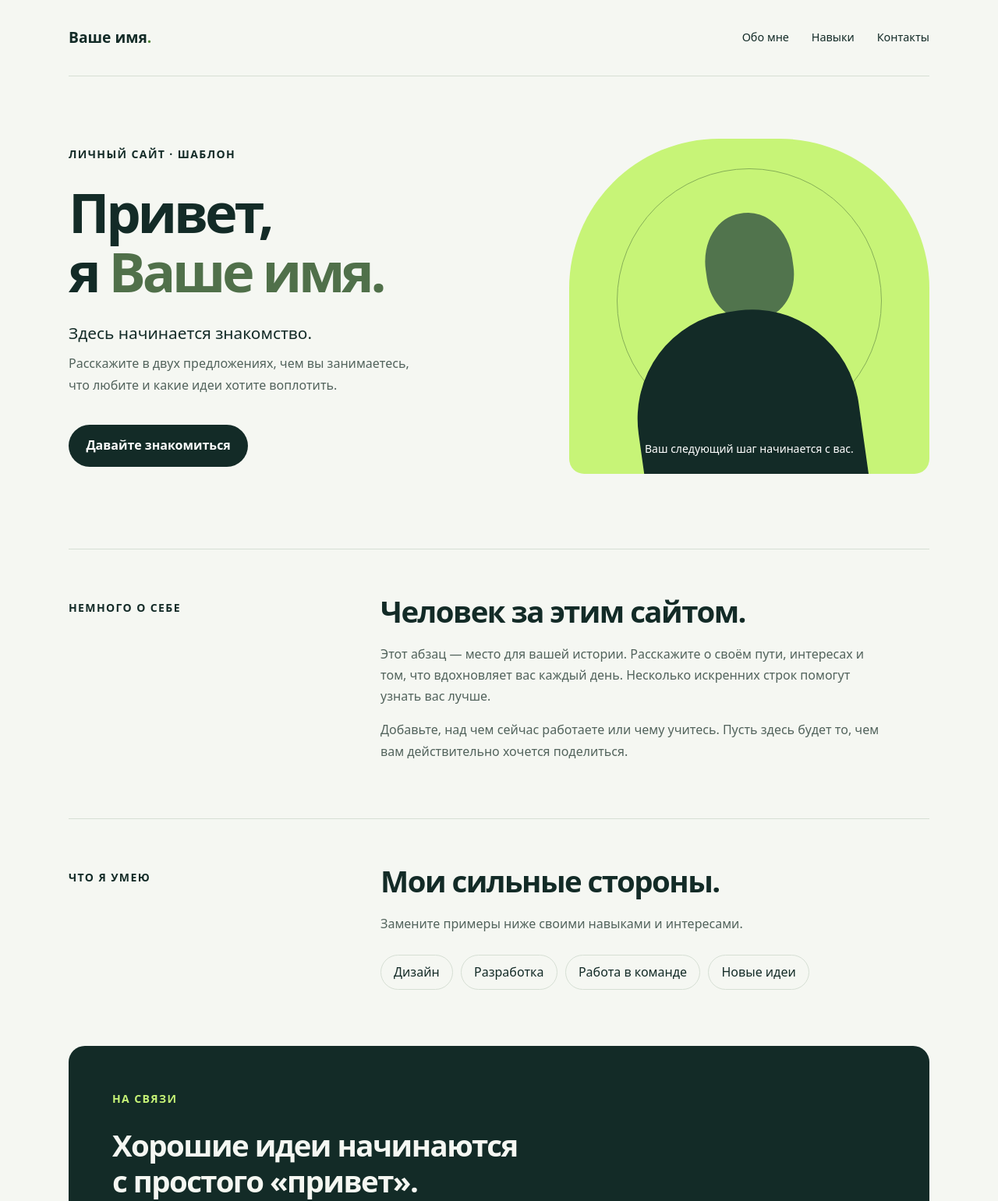
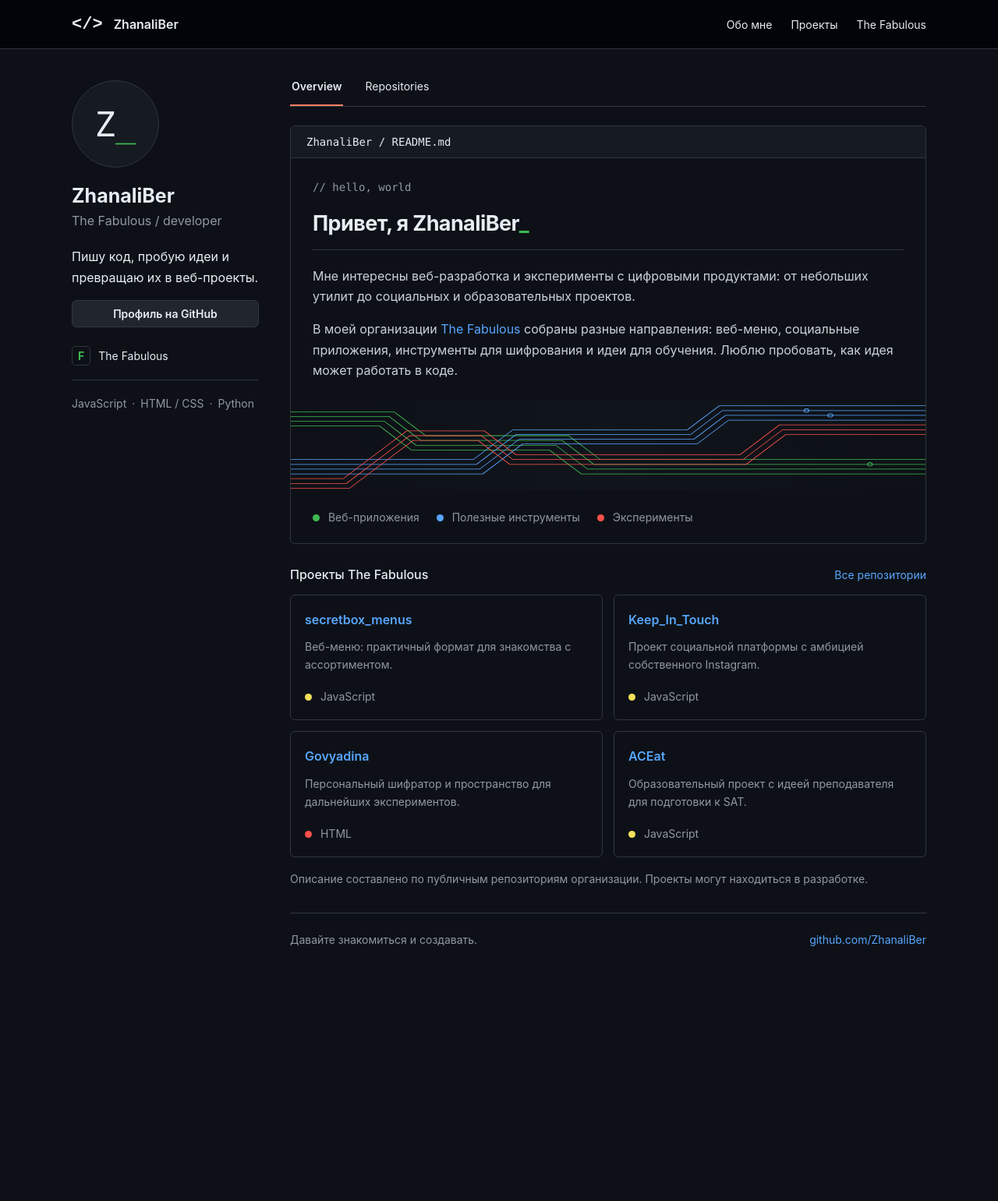
Before and after one commit to ZhanaliBer/Personal_WEBSITE, a plain HTML site: page index.html in a window 1280 px wide. Shown: the top 1541 px of the page at 78% size. After the commit the page ends 1275 px from the top, so only its background shows below. Drawn offline with Linux system fonts and the light colour scheme.

Commit message:
Simplify design with GitHub styling and circuit lines

```diff
--- a/index.html
+++ b/index.html
@@ -3,71 +3,48 @@
 <head>
   <meta charset="UTF-8">
   <meta name="viewport" content="width=device-width, initial-scale=1.0">
-  <meta name="description" content="Персональный сайт-визитка: обо мне, мои навыки и контакты.">
-  <meta name="theme-color" content="#132b27">
-  <title>Ваше имя — личный сайт</title>
+  <meta name="description" content="ZhanaliBer — веб-разработка, эксперименты и проекты в The Fabulous.">
+  <meta name="theme-color" content="#0d1117">
+  <title>ZhanaliBer · Personal website</title>
   <link rel="stylesheet" href="styles.css">
 </head>
 <body>
-  <a class="skip-link" href="#main">К содержимому</a>
-  <div class="page">
-    <header class="header">
-      <a class="brand" href="#home" aria-label="На главную">Ваше имя<span>.</span></a>
-      <nav aria-label="Основная навигация">
-        <a href="#about">Обо мне</a>
-        <a href="#skills">Навыки</a>
-        <a href="#contact">Контакты</a>
-      </nav>
-    </header>
-
+  <a class="skip" href="#main">К содержимому</a>
+  <header><div class="header-inner"><a class="brand" href="https://github.com/ZhanaliBer"><span class="code-mark">&lt;/&gt;</span> ZhanaliBer</a><nav aria-label="Навигация"><a href="#about">Обо мне</a><a href="#projects">Проекты</a><a href="https://github.com/The-Fabulous">The Fabulous</a></nav></div></header>
+  <div class="layout">
+    <aside class="profile">
+      <div class="avatar" aria-hidden="true">Z<span>_</span></div>
+      <h1>ZhanaliBer</h1><p class="handle">The Fabulous / developer</p>
+      <p>Пишу код, пробую идеи и превращаю их в веб-проекты.</p>
+      <a class="button" href="https://github.com/ZhanaliBer">Профиль на GitHub</a>
+      <a class="org" href="https://github.com/The-Fabulous"><span class="org-icon">F</span> The Fabulous</a>
+      <div class="stack"><span>JavaScript</span><span>HTML / CSS</span><span>Python</span></div>
+    </aside>
     <main id="main">
-      <section class="hero" id="home" aria-labelledby="hero-title">
-        <div class="hero-copy">
-          <p class="eyebrow">Личный сайт · Шаблон</p>
-          <h1 id="hero-title">Привет,<br>я <span>Ваше имя.</span></h1>
-          <p class="intro">Здесь начинается знакомство.</p>
-          <p class="description">Расскажите в двух предложениях, чем вы занимаетесь, что любите и какие идеи хотите воплотить.</p>
-          <a class="button" href="#contact">Давайте знакомиться</a>
-        </div>
-        <div class="portrait" role="img" aria-label="Место для вашей фотографии: абстрактный силуэт человека">
-          <span class="portrait-orbit"></span>
-          <span class="portrait-head"></span>
-          <span class="portrait-body"></span>
-          <span class="portrait-caption">Ваш следующий шаг начинается с вас.</span>
+      <div class="tabs"><a class="active" href="#about">Overview</a><a href="#projects">Repositories</a></div>
+      <section class="readme" id="about" aria-labelledby="intro-title">
+        <div class="file-label">ZhanaliBer / README.md</div>
+        <div class="readme-content"><p class="muted mono">// hello, world</p><h2 id="intro-title">Привет, я ZhanaliBer<span class="cursor">_</span></h2>
+        <p>Мне интересны веб-разработка и эксперименты с цифровыми продуктами: от небольших утилит до социальных и образовательных проектов.</p>
+        <p>В моей организации <a href="https://github.com/The-Fabulous">The Fabulous</a> собраны разные направления: веб-меню, социальные приложения, инструменты для шифрования и идеи для обучения. Люблю пробовать, как идея может работать в коде.</p>
+        <div class="wiring" aria-hidden="true"><svg viewBox="0 0 800 150" preserveAspectRatio="none" fill="none" stroke-width="1">
+          <g stroke="#3fb950"><path d="M0 20H130L170 60H350L390 100H800"/><path d="M0 28H124L164 68H342L382 108H800"/><path d="M0 36H118L158 76H334L374 116H800"/><path d="M0 44H112L152 84H326L366 124H800"/></g>
+          <g stroke="#58a6ff"><path d="M0 100H230L280 50H500L540 10H800"/><path d="M0 108H234L284 58H504L544 18H800"/><path d="M0 116H238L288 66H508L548 26H800"/><path d="M0 124H242L292 74H512L552 34H800"/></g>
+          <g stroke="#f85149"><path d="M0 140H70L150 60H240L280 100H570L620 50H800"/><path d="M0 148H74L154 68H236L276 108H574L624 58H800"/><path d="M0 132H66L146 52H244L284 92H566L616 42H800"/></g>
+          <g stroke="#58a6ff"><circle cx="650" cy="18" r="3"/><circle cx="680" cy="26" r="3"/></g><g stroke="#3fb950"><circle cx="730" cy="108" r="3"/></g>
+        </svg></div>
+        <div class="notes"><span><i class="dot green"></i> Веб-приложения</span><span><i class="dot blue"></i> Полезные инструменты</span><span><i class="dot red"></i> Эксперименты</span></div>
         </div>
       </section>
-
-      <section class="about section" id="about" aria-labelledby="about-title">
-        <p class="eyebrow">Немного о себе</p>
-        <div>
-          <h2 id="about-title">Человек за этим сайтом.</h2>
-          <p>Этот абзац — место для вашей истории. Расскажите о своём пути, интересах и том, что вдохновляет вас каждый день. Несколько искренних строк помогут узнать вас лучше.</p>
-          <p>Добавьте, над чем сейчас работаете или чему учитесь. Пусть здесь будет то, чем вам действительно хочется поделиться.</p>
-        </div>
-      </section>
-
-      <section class="section skills" id="skills" aria-labelledby="skills-title">
-        <p class="eyebrow">Что я умею</p>
-        <div>
-          <h2 id="skills-title">Мои сильные стороны.</h2>
-          <p>Замените примеры ниже своими навыками и интересами.</p>
-          <ul class="tags" aria-label="Примеры навыков">
-            <li>Дизайн</li><li>Разработка</li><li>Работа в команде</li><li>Новые идеи</li>
-          </ul>
-        </div>
-      </section>
-
-      <section class="contact" id="contact" aria-labelledby="contact-title">
-        <p class="eyebrow">На связи</p>
-        <h2 id="contact-title">Хорошие идеи начинаются<br>с простого «привет».</h2>
-        <p>Открыт к знакомствам, интересным проектам и новым возможностям.</p>
-        <!-- Замените example.com своим настоящим адресом. -->
-        <a class="email" href="mailto:hello@example.com">hello@example.com</a>
-        <p class="contact-note">Пример адреса — замените его своим.</p>
-      </section>
+      <section id="projects" aria-labelledby="projects-title"><div class="section-heading"><h2 id="projects-title">Проекты The Fabulous</h2><a href="https://github.com/The-Fabulous?tab=repositories">Все репозитории</a></div>
+      <div class="repos">
+        <article><a class="repo-name" href="https://github.com/The-Fabulous/secretbox_menus">secretbox_menus</a><p>Веб-меню: практичный формат для знакомства с ассортиментом.</p><span class="language"><i class="dot yellow"></i> JavaScript</span></article>
+        <article><a class="repo-name" href="https://github.com/The-Fabulous/Keep_In_Touch">Keep_In_Touch</a><p>Проект социальной платформы с амбицией собственного Instagram.</p><span class="language"><i class="dot yellow"></i> JavaScript</span></article>
+        <article><a class="repo-name" href="https://github.com/The-Fabulous/Govyadina">Govyadina</a><p>Персональный шифратор и пространство для дальнейших экспериментов.</p><span class="language"><i class="dot red"></i> HTML</span></article>
+        <article><a class="repo-name" href="https://github.com/The-Fabulous/ACEat">ACEat</a><p>Образовательный проект с идеей преподавателя для подготовки к SAT.</p><span class="language"><i class="dot yellow"></i> JavaScript</span></article>
+      </div><p class="source-note">Описание составлено по публичным репозиториям организации. Проекты могут находиться в разработке.</p></section>
+      <footer><span>Давайте знакомиться и создавать.</span><a href="https://github.com/ZhanaliBer">github.com/ZhanaliBer</a></footer>
     </main>
-
-    <footer><span>© Ваше имя</span><span>Сделано с вниманием к деталям.</span></footer>
   </div>
 </body>
 </html>
```
Also changed, not shown: styles.css, 1 other file.
